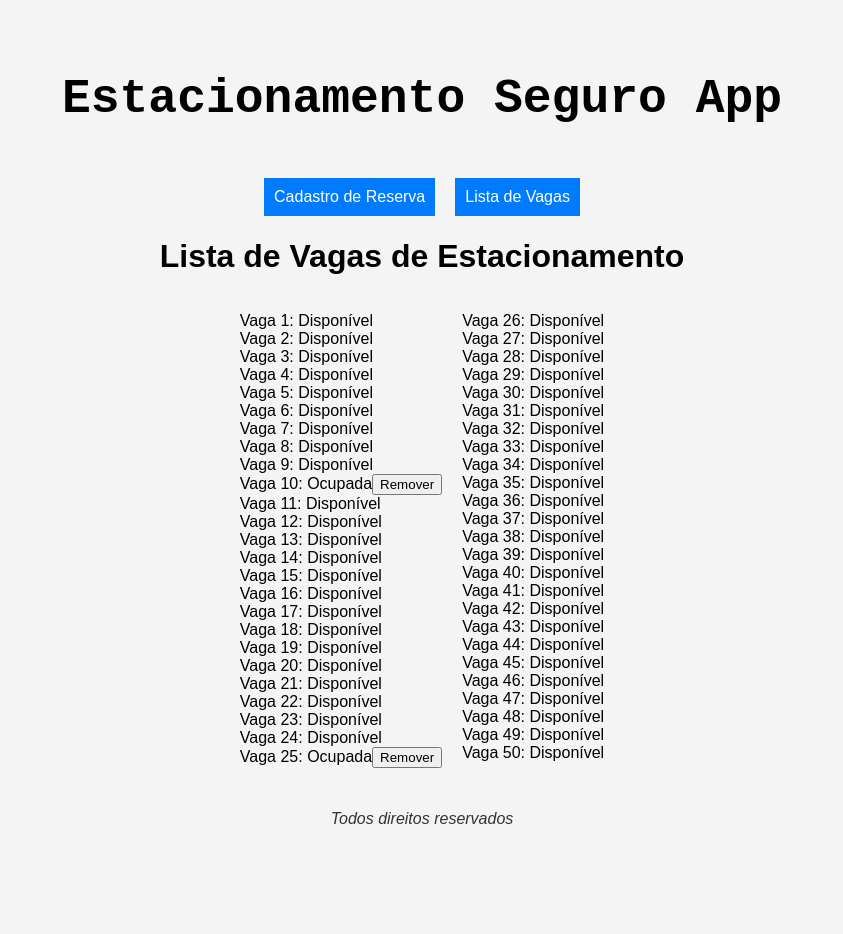
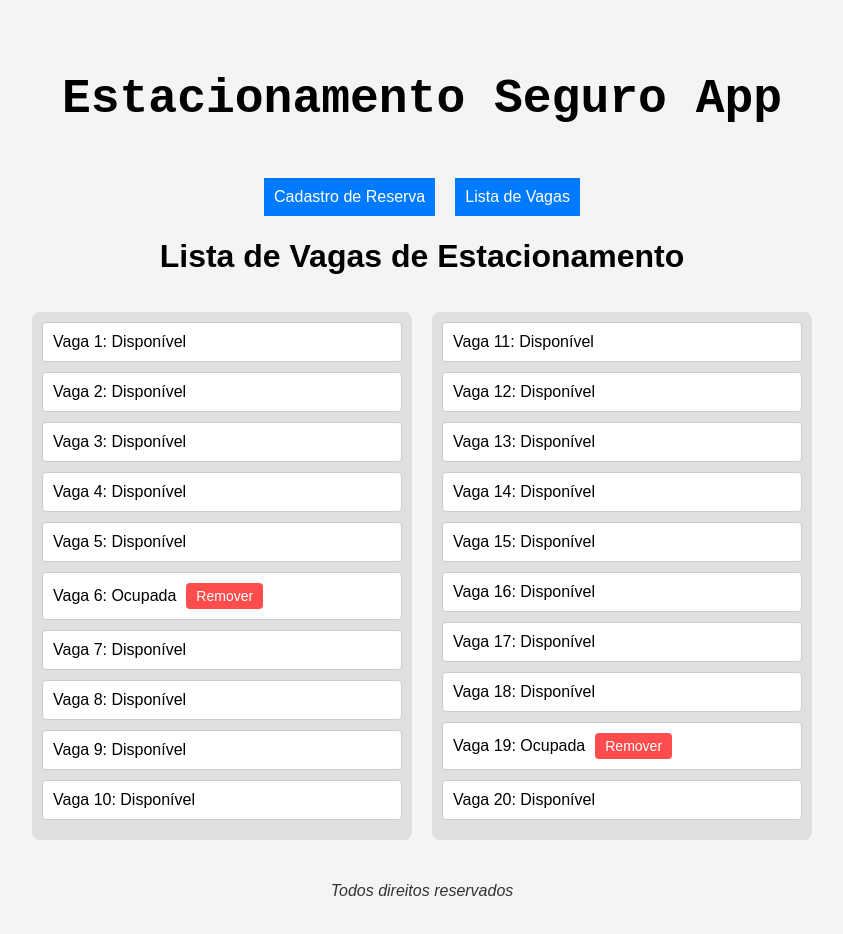
Before and after one commit to PietroFracCab/DesafioReact, a React (Create React App) app: page /vagas in a window 1280 px wide. Shown: the top 934 px of the page, without its empty margins (218-1061 px from the left). Before the commit the page ends 874 px from the top, so only its background shows below. Built offline with nearby package versions, Linux system fonts and the light colour scheme.

Commit message:
Quase pronto4

```diff
--- a/src/assets/styles/index.css
+++ b/src/assets/styles/index.css
@@ -55,6 +55,33 @@ h1 {
 .listas-vagas ul {
   list-style-type: none;
   padding: 0;
+  width: 45%;
+  background-color: #e0e0e0;
+  border-radius: 8px;
+  padding: 10px;
+}
+
+.listas-vagas li {
+  margin-bottom: 10px;
+  padding: 10px;
+  background-color: #ffffff;
+  border: 1px solid #ccc;
+  border-radius: 4px;
+}
+
+.listas-vagas button {
+  margin-left: 10px;
+  padding: 5px 10px;
+  font-size: 14px;
+  background-color: #ff4d4d;
+  color: white;
+  border: none;
+  cursor: pointer;
+  border-radius: 4px;
+}
+
+.listas-vagas button:hover {
+  background-color: #cc0000;
 }
 
 form {
--- a/src/controllers/ReservaController.js
+++ b/src/controllers/ReservaController.js
@@ -3,15 +3,15 @@ import ReservaModel from '../models/ReservaModel';
 
 class ReservaController {
   constructor() {
-    this.vagas = Array.from({ length: 50 }, (_, index) => ({
+    this.vagas = Array.from({ length: 20 }, (_, index) => ({
       numero: index + 1,
       status: 'Disponível',
       reserva: null
     }));
 
     // Simular que as vagas 10 e 25 estão ocupadas
-    this.vagas[9].status = 'Ocupada';
-    this.vagas[9].reserva = new ReservaModel(
+    this.vagas[5].status = 'Ocupada';
+    this.vagas[5].reserva = new ReservaModel(
       'ABC-1234',
       'João Silva',
       '101',
@@ -21,8 +21,8 @@ class ReservaController {
       '10'
     );
 
-    this.vagas[24].status = 'Ocupada';
-    this.vagas[24].reserva = new ReservaModel(
+    this.vagas[18].status = 'Ocupada';
+    this.vagas[18].reserva = new ReservaModel(
       'XYZ-5678',
       'Maria Oliveira',
       '202',
```
